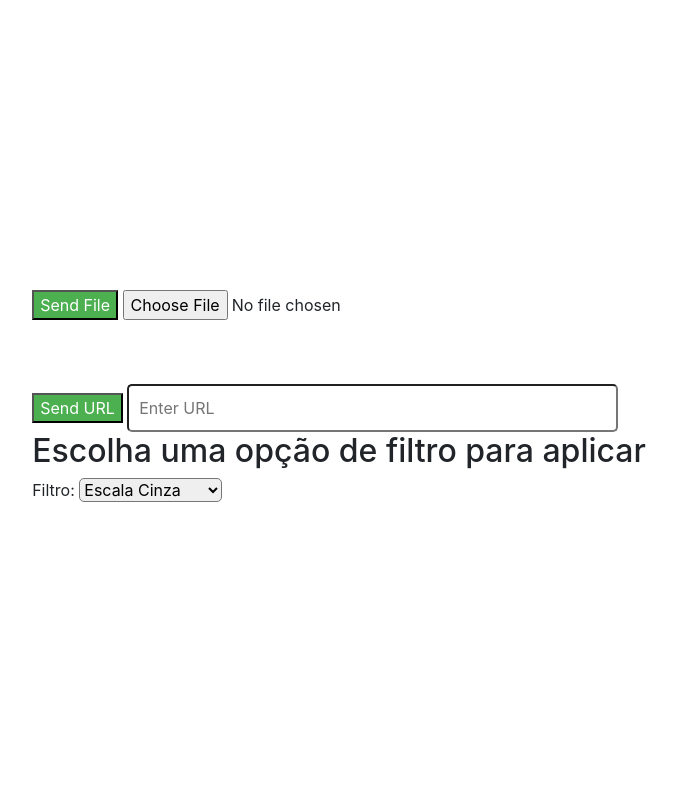
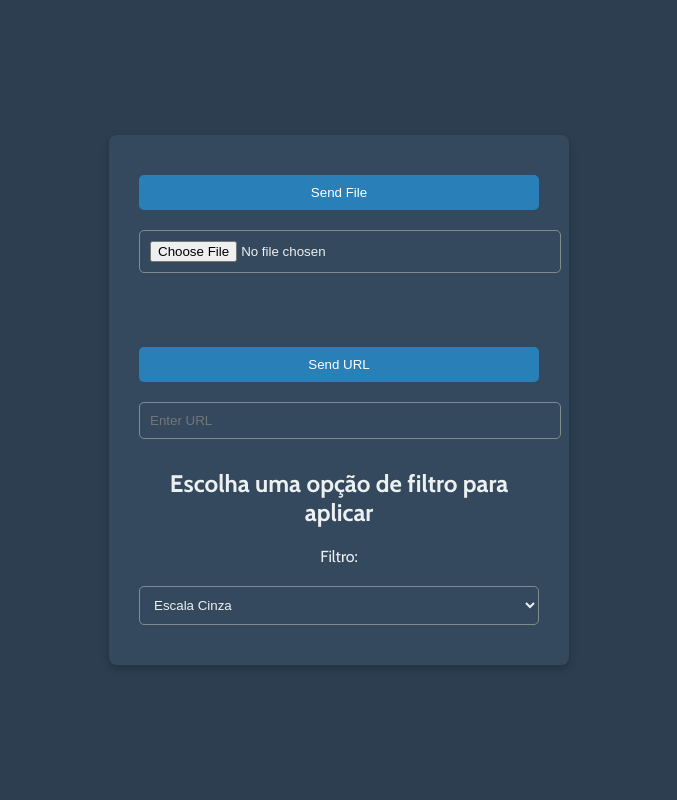
Before and after one commit to SoaresDavidson/LABTrabalhoFinal, a Flask app: page / in a window 1280 px wide. Shown: the whole page, without its empty margins (301-978 px from the left). Run offline with Flask 3, Linux system fonts and the light colour scheme.

Commit message:
fiz a interface me fale se tiver coisas pra melhorar

```diff
--- a/main.py
+++ b/main.py
@@ -39,25 +39,26 @@
         imagem = request.files['imagem']
 
         if not imagem and not url:
-            return "Nenhuma imagem foi provida", 400
+            return render_template('error.html', mensagem="Nenhuma imagem foi provida")
 
         if imagem and imagem.filename == '':
-            return "No selected file", 400
+            return render_template('error.html', mensagem="Arquivo não selecionado")
 
         elif imagem:
             filename = secure_filename(imagem.filename)
             imagem = Image.open(imagem)  # Abrindo a imagem enviada diretamente pelo formulário
-        else:
+
+        elif url:
             download = Download()
             imagem = download.baixar(url)  # Baixando e abrindo a imagem
             if imagem == False:
-                return "URL is not valid"
+                return render_template('error.html', mensagem="URL inválida")
             filename = os.path.basename(url)
 
         # Aplica o filtro escolhido
         opcao = request.form['opcao']
-        connection.aplicar_filtro(opcao=opcao,imagem=imagem)
-        image_path = os.path.join(upload_folder, filename + opcao)
+        imagem =connection.aplicar_filtro(opcao=opcao,imagem=imagem)
+        image_path = os.path.join(upload_folder, filename)
         imagem.save(image_path)
 
         # Passa o caminho da imagem para o template
--- a/modules/imagem.py
+++ b/modules/imagem.py
@@ -20,6 +20,8 @@
     def __getattr__(self, name):
         return getattr(self.__img ,name)
 
+
+
 if __name__ == "__main__":
     p = Imagem("/home/davi/Imagens/Wallpapers/mistborn.jpeg")
     p.show()
--- a/static/styles.css
+++ b/static/styles.css
@@ -1,32 +1,117 @@
+@import url('https://fonts.googleapis.com/css2?family=Cabin:ital,wght@0,400..700;1,400..700&display=swap');
+
 body {
     height: 100vh;
     display: flex;
     gap: 10px;
     justify-content: center;
     align-items: center;
-    background-color: #afbfd7;
+    background-color: #2c3e50;
+    font-family: "Cabin", sans-serif;
+    font-weight: 400;
+    color: #ecf0f1;
+    margin: 0;
 }
 
-input[type="submit"] {
-    padding: 10px;
-    background-color: #4CAF50;
-    color: white;
-    border-radius: 5px;
+form {
+    background-color: #34495e;
+    padding: 30px;
+    border-radius: 8px;
+    box-shadow: 0 4px 10px rgba(0, 0, 0, 0.2);
+    width: 400px;
+    text-align: center;
 }
 
-input[type="text"] {
-    padding: 10px;
-    width: 80%;
-    border-radius: 5px;
+h2 {
+    color: #ecf0f1;
+    margin-bottom: 20px;
 }
 
 button {
-    background-color: #4CAF50;
+    cursor: pointer;
+    background-color: #2980b9;
     color: white;
     border-radius: 5px;
+    padding: 10px 20px;
+    margin: 10px 0;
+    width: 100%;
+    transition: background-color 0.3s ease, transform 0.2s ease;
+    border: none;
+}
+
+button:hover {
+    background-color: #1f618d;
+    transform: translateY(-2px);
+}
+
+input[type="file"], input[type="text"], select {
+    padding: 10px;
+    width: 100%;
+    border-radius: 5px;
+    background-color: #34495e;
+    color: #ecf0f1;
+    border: 1px solid #7f8c8d;
+    margin: 10px 0;
+}
+
+input[type="file"]:hover, input[type="text"]:hover, select:hover {
+    border-color: #2980b9;
+}
+
+input[type="text"]:focus, select:focus {
+    border-color: #2980b9;
+    outline: none;
+}
+
+#fileName {
+    color: #f39c12;
+    margin-top: 10px;
 }
 
 select {
     cursor: pointer;
-    border-radius: 5px;
 }
+
+label {
+    color: #ecf0f1;
+    font-size: 16px;
+    display: block;
+    margin-bottom: 10px;
+}
+
+br {
+    display: block;
+    margin-bottom: 10px;
+}
+img {
+    max-width: 100%;  /* A largura máxima será 100% do seu contêiner */
+    max-height: 500px; /* A altura máxima será 500px */
+    width: auto;
+    height: auto;
+}
+.comeback {
+    text-align: center;
+    margin: 0 auto;
+    text-decoration: none;
+    color:#2980b9;
+}
+.comeback:link {
+
+    text-decoration: none;
+    font-weight: bold;
+}
+
+.comeback:hover {
+    color: #106faf;
+    text-decoration: underline;
+}
+
+.Return {
+   text-align: center;
+   margin: 0 auto;
+}
+.textImg {
+    width: 100%;
+    height: 100%;
+    text-align: center;
+}
--- a/templates/imagem.html
+++ b/templates/imagem.html
@@ -2,9 +2,9 @@
 {% block body %}
 <div align-items="center">
 <img src={{imagem}} alt="imagem">
-<h3>Aqui está sua imagem!</h3>
-<form action="/" method="get">
-    <button type="Submit">Voltar</button>
+<h3 class="textImg">Aqui está sua imagem!</h3>
+<form action="/" method="get" class="Return">
+    <button type="Submit" >Voltar</button>
 </form>
 </div>
 {% endblock %}
--- a/templates/index.html
+++ b/templates/index.html
@@ -12,11 +12,11 @@
         <label for="opcao">Filtro:</label>
         <select name="opcao" id="opcao">
             <option value="escala">Escala Cinza</option>
-            <option value="pretobranco">Preto e Branco</option>
+            <option value="pretoBranco">Preto e Branco</option>
             <option value="cartoon">Cartoon</option>
             <option value="negativa">Escala Negativa</option>
             <option value="contorno">Contorno</option>
-            <option value="blur">Blurred</option>
+            <option value="blurred">Blurred</option>
         </select>
     </form>
 
--- a/templates/layout.html
+++ b/templates/layout.html
@@ -4,13 +4,7 @@
         <link rel="stylesheet" href="{{ url_for('static', filename='styles.css') }}">
         <meta charset="utf-8">
         <meta name="viewport" content="width=device-width, initial-scale=1">
-        <link rel="stylesheet" href="https://cdn.jsdelivr.net/npm/bootstrap-icons/font/bootstrap-icons.css">
-        <link href="https://cdn.jsdelivr.net/npm/bootstrap@5.2.3/dist/css/bootstrap.min.css" rel="stylesheet" integrity="sha384-rbsA2VBKQhggwzxH7pPCaAqO46MgnOM80zW1RWuH61DGLwZJEdK2Kadq2F9CUG65" crossorigin="anonymous">
-        <script src="https://cdn.jsdelivr.net/npm/bootstrap@5.2.3/dist/js/bootstrap.bundle.min.js" integrity="sha384-kenU1KFdBIe4zVF0s0G1M5b4hcpxyD9F7jL+jjXkk+Q2h455rYXK/7HAuoJl+0I4" crossorigin="anonymous"></script>
-        <link href="styles.css" rel="stylesheet">
-        <link rel="stylesheet" href="https://cdn.jsdelivr.net/npm/bootstrap@4.5.3/dist/css/bootstrap.min.css" integrity="sha384-TX8t27EcRE3e/ihU7zmQxVncDAy5uIKz4rEkgIXeMed4M0jlfIDPvg6uqKI2xXr2" crossorigin="anonymous">
-        <script src="https://code.jquery.com/jquery-3.5.1.slim.min.js" integrity="sha384-DfXdz2htPH0lsSSs5nCTpuj/zy4C+OGpamoFVy38MVBnE+IbbVYUew+OrCXaRkfj" crossorigin="anonymous"></script>
-        <script src="https://cdn.jsdelivr.net/npm/bootstrap@4.5.3/dist/js/bootstrap.bundle.min.js" integrity="sha384-ho+j7jyWK8fNQe+A12Hb8AhRq26LrZ/JpcUGGOn+Y7RsweNrtN/tE3MoK7ZeZDyx" crossorigin="anonymous"></script>
+
         <title>Aplicador de Filtro</title>
 
 </head>
```
Also changed, not shown: templates/error.html (added, +16 -0 lines), static/uploads/8e20ede4-2f35-4b3c-8838-66525cb61c3a/Captura_de_tela_2024-08-15_161311.png_blur.png (deleted), static/uploads/8e20ede4-2f35-4b3c-8838-66525cb61c3a/Captura_de_tela_2024-08-15_162805.png_escala.png (deleted), static/uploads/8e20ede4-2f35-4b3c-8838-66525cb61c3a/Captura_de_tela_2024-08-18_202109.png_cartoon.png (deleted), static/uploads/8e20ede4-2f35-4b3c-8838-66525cb61c3a/Captura_de_tela_2024-08-18_202109.png_escala.png (deleted), static/uploads/8e20ede4-2f35-4b3c-8838-66525cb61c3a/Captura_de_tela_2024-09-10_115141.png_contorno.png (deleted), static/uploads/8e20ede4-2f35-4b3c-8838-66525cb61c3a/Captura_de_tela_2024-09-10_115141.png_pretobranco.png (deleted), static/uploads/8e20ede4-2f35-4b3c-8838-66525cb61c3a/Captura_de_tela_2024-09-27_173238.png (added), static/uploads/8e20ede4-2f35-4b3c-8838-66525cb61c3a/Imagem%20do%20mar%20calma%20e%20belo%20da%20Praia%20da%20Engenhoca-Itacar%C3%A9-Bahia-BA.jpg_escala.png (deleted), static/uploads/mistborn.jpeg (deleted).
